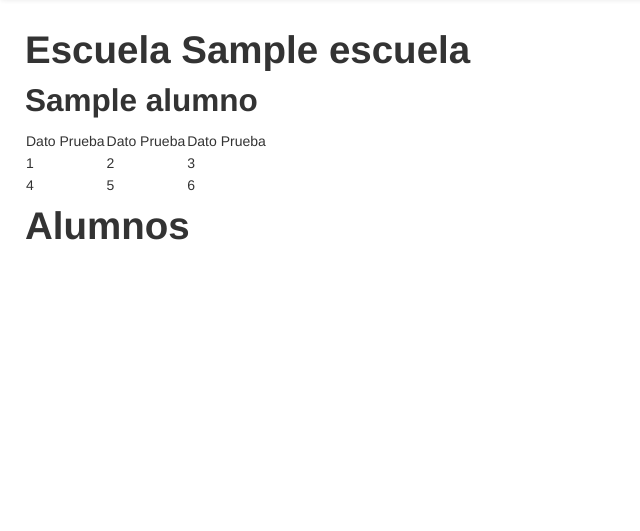
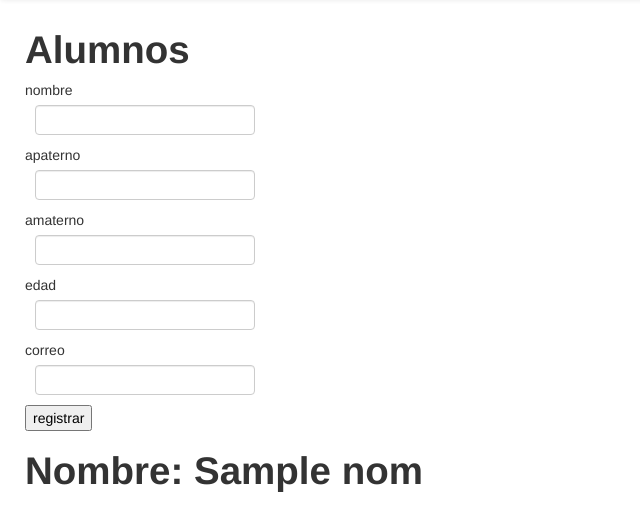
Before and after one commit to IDGS-803-20001430/IntroFlaskIDGS803, a Flask app: template templates/alumnos.html in a window 1280 px wide. Shown: the part 42-573 px from the top of the page, without its empty margins (0-640 px from the left). Run offline with Flask 3, Linux system fonts and the light colour scheme; the template is opened without the code that fills it: values that come from a table or form of the project are taken from there, most other values are stand-ins (such as "Sample title", 1, 10 or a date in 2020); some libraries are stand-ins or nearby versions.

Commit message:
EALR 30/01/2024 formularios

```diff
--- /dev/null
+++ b/forms.py
@@ -0,0 +1,10 @@
+from wtforms import Form
+from wtforms import StringField,SelectField,RadioField,EmailField,IntegerField
+
+
+class UsersForm(Form):
+    nombre=StringField('nombre')
+    apaterno=StringField('apaterno')
+    amaterno=StringField('amaterno')
+    edad=IntegerField('edad')
+    correo=EmailField('correo')
--- a/main.py
+++ b/main.py
@@ -1,5 +1,6 @@
 from flask import Flask,render_template,request
 
+import forms
 app = Flask(__name__)
 
 
@@ -9,9 +10,21 @@ def index():
     alumnos=["Mario","Pedro","Luis","Dario"]
     return render_template("index.html",escuela=escuela,alumnos=alumnos)
 
-@app.route("/alumnos")
-def alumnos():
-    return render_template("alumnos.html")
+@app.route("/alumnos",methods=["GET","POST"])
+def alum():
+    nom=""
+    apa=""
+    ama=""
+    alum_form=forms.UsersForm(request.form)
+    if request.method=='POST':
+        nom=alum_form.nombre.data
+        apa=alum_form.apaterno.data
+        ama=alum_form.amaterno.data
+        print("NOMBRE: {}".format(nom))
+        print("APATERNO: {}".format(apa))
+        print("AMATERNO: {}".format(ama))
+
+    return render_template("alumnos.html", form=alum_form, nom=nom, apa=apa, ama=ama)
 
 @app.route("/maestros")
 def maes():
--- a/templates/_macros.html
+++ b/templates/_macros.html
@@ -4,3 +4,10 @@
 <p><input name="{{name}}" type="{{type}}" placeholder="{{placeholder}}"></p>
 
 {%endmacro%}
+
+{%macro render_field(field)%}
+<td>{{field.label}}</td>
+<dd>{{field(**kwargs)|safe}}</dd>
+
+
+{%endmacro%}
--- a/templates/alumnos.html
+++ b/templates/alumnos.html
@@ -2,5 +2,17 @@
 {%extends 'layout.html'%}
 
 {%block content%}
+{% import "_macros.html" as macros %}
     <h1>Alumnos</h1>
+
+    <form action="" method="post">
+        {{macros.render_field(form.nombre,class="form-controls")}}
+        {{macros.render_field(form.apaterno)}}
+        {{macros.render_field(form.amaterno)}}
+        {{macros.render_field(form.edad)}}
+        {{macros.render_field(form.correo)}}
+        <input type="submit" name="btn1" value="registrar">
+    </form>
+    <h1>Nombre: {{nom}}</h1>
+
 {%endblock%}
--- a/templates/layout.html
+++ b/templates/layout.html
@@ -46,7 +46,7 @@
 
     <div class="container">
         <div class="row">
-            <h1>Escuela {{escuela}}</h1>
+            <!-- <h1>Escuela {{escuela}}</h1>
 
             {% for nom in alumnos %}
                 <h2>{{nom}}</h2>
@@ -68,7 +68,7 @@
                     <td>5</td>
                     <td>6</td>
                 </tr>
-            </table>
+            </table> -->
 
             {%block content%}
 
```
